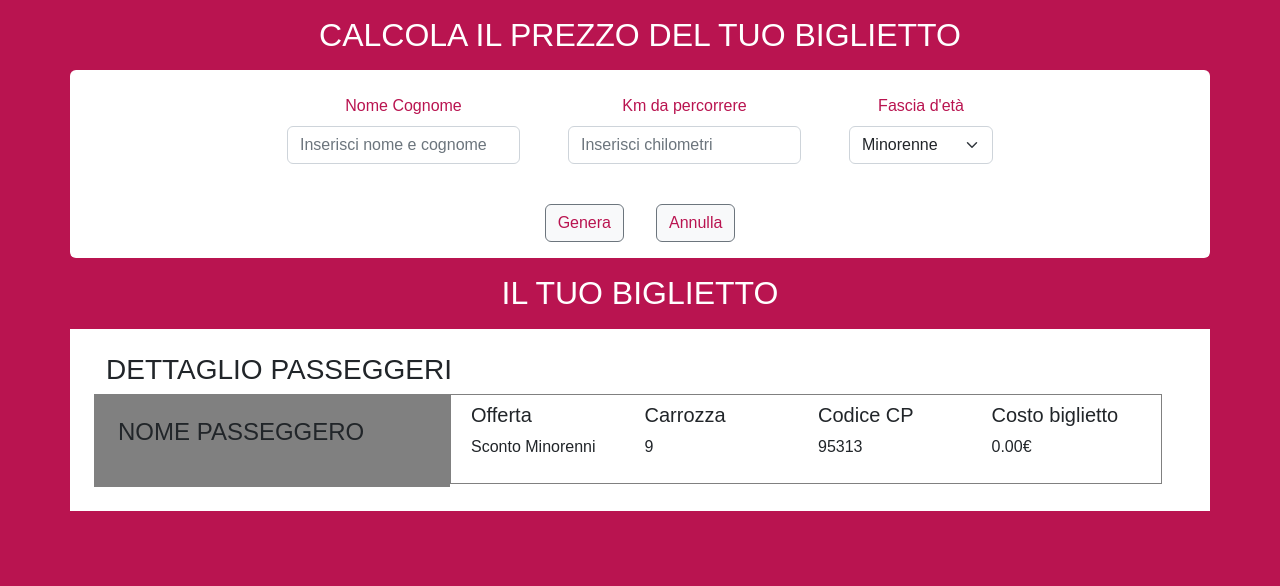
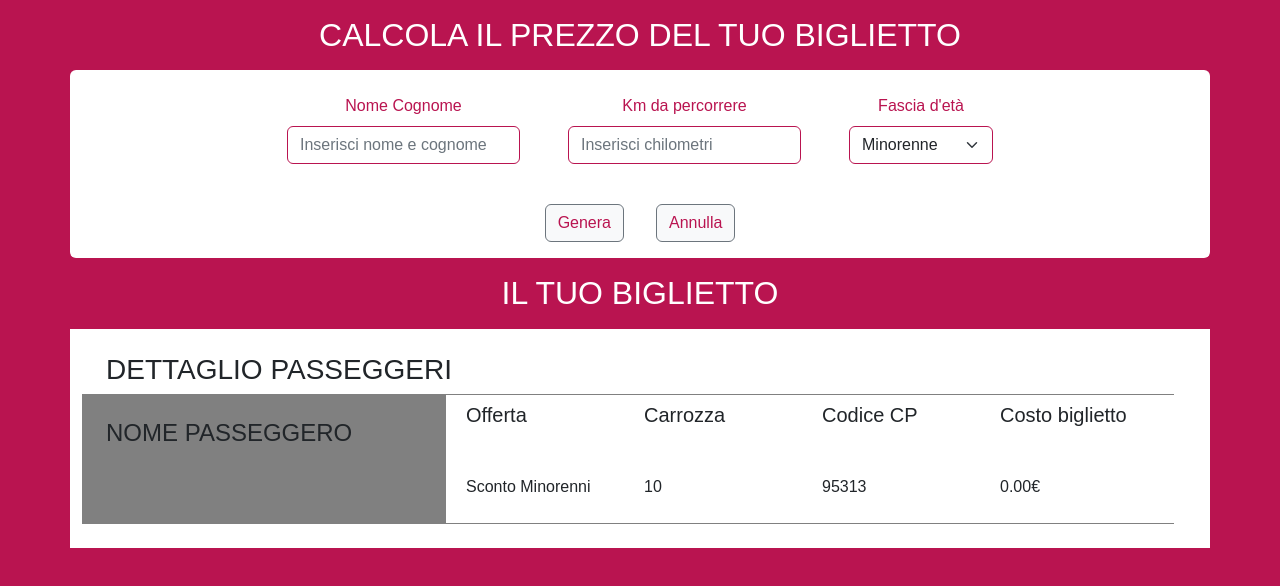
Before and after one commit to pietro-giordano/js-biglietto-treno-form, a plain HTML site: page index.html in a window 1280 px wide. Both pictures are taken after a click on the button "Genera". Drawn offline with nearby package versions, Linux system fonts and the light colour scheme.

Commit message:
leggera revisione / progetto concluso

```diff
--- a/css/style.css
+++ b/css/style.css
@@ -7,10 +7,15 @@ body {
       color: #b91450;
 }
 
+.border-wine {
+      border-color: #b91450;
+}
+
 .bg-grey {
       background-color: grey;
 }
 
 .border-grey {
-      border: 1px solid grey;
+      border-top: 1px solid grey;
+      border-bottom: 1px solid grey;
 }
--- a/index.html
+++ b/index.html
@@ -18,17 +18,17 @@
                         <div class="d-flex justify-content-center">
                               <div class="text-center m-4">
                                     <label for="name" class="form-label text-wine">Nome Cognome</label>
-                                    <input id="name" class="form-control" type="text" placeholder="Inserisci nome e cognome">
+                                    <input id="name" class="form-control border-wine" type="text" placeholder="Inserisci nome e cognome">
                               </div>
 
                               <div class="text-center m-4">
                                     <label for="km" class="form-label text-wine">Km da percorrere</label>
-                                    <input id="km" class="form-control" type="number" placeholder="Inserisci chilometri">
+                                    <input id="km" class="form-control border-wine" type="number" placeholder="Inserisci chilometri">
                               </div>
 
                               <div class="text-center m-4">
                                     <label for="age" class="form-label text-wine">Fascia d'età</label>
-                                    <select id="age" class="form-select">
+                                    <select id="age" class="form-select border-wine">
                                           <option value="under">Minorenne</option>
                                           <option value="adult">Maggiorenne</option>
                                           <option value="over">Over 65</option>
@@ -47,37 +47,37 @@
                         </div>
                   </div>
 
-                 <h2 class="text-center text-white text-uppercase my-3 text-wine">Il tuo biglietto</h2>
+                 <h2 class="d-none text-center text-white text-uppercase my-3 text-wine">Il tuo biglietto</h2>
 
-                  <div class="row bg-white p-4">
+                  <div class="d-none row bg-white p-4">
 
                         <h3 class="text-uppercase">Dettaglio passeggeri</h3>
 
-                        <div class="row">
+                        <div class="row border-grey p-0">
                               <div class="col-4 bg-grey p-4">
                                     <h4 class="text-uppercase">Nome passeggero</h4>
                                     <p id="name-output" class="text-uppercase"></p>
                               </div>
 
                               <div class="col">
-                                    <div class="row p-2 border-grey">
+                                    <div class="row p-2 h-100">
                                           <div class="col">
-                                                <h5>Offerta</h5>
+                                                <h5 class="mb-5">Offerta</h5>
                                                 <p id="discount-output" class="align-self-end"></p>
                                           </div>
 
                                           <div class="col">
-                                                <h5>Carrozza</h5>
+                                                <h5 class="mb-5">Carrozza</h5>
                                                 <p id="cab-output" class="align-self-end"></p>
                                           </div>
 
                                           <div class="col">
-                                                <h5>Codice CP</h5>
+                                                <h5 class="mb-5">Codice CP</h5>
                                                 <p id="cp-output" class="align-self-end"></p>
                                           </div>
 
                                           <div class="col">
-                                                <h5>Costo biglietto</h5>
+                                                <h5 class="mb-5">Costo biglietto</h5>
                                                 <p id="price-output" class="align-self-end"></p>
                                           </div>
                                     </div>
--- a/js/scripts.js
+++ b/js/scripts.js
@@ -8,6 +8,7 @@ const discountOutput = document.getElementById('discount-output');
 const cabOutput = document.getElementById('cab-output');
 const cpOutput = document.getElementById('cp-output');
 const priceOutput = document.getElementById('price-output');
+const dnone = document.querySelectorAll('.d-none');
 
 submitButton.addEventListener('click',
 
@@ -26,24 +27,40 @@ submitButton.addEventListener('click',
             if (ageSelect.value == 'under') {
                   nameOutput.innerHTML = nameInput.value;
                   discountOutput.innerHTML = 'Sconto Minorenni';
-                  cabOutput.innerHTML = Math.floor(Math.random() * 10);
+                  cabOutput.innerHTML = Math.floor(Math.random() * 10) + 1;
                   cpOutput.innerHTML = Math.floor(Math.random() * (99999 - 90000 + 1)) + 90000;
                   priceOutput.innerHTML = priceTicketUnder.toFixed(2) + '€';
             }
             else if (ageSelect.value == 'over') {
                   nameOutput.innerHTML = nameInput.value;
                   discountOutput.innerHTML = 'Sconto Over 65';
-                  cabOutput.innerHTML = Math.floor(Math.random() * 10);
+                  cabOutput.innerHTML = Math.floor(Math.random() * 10) + 1;
                   cpOutput.innerHTML = Math.floor(Math.random() * (99999 - 90000 + 1)) + 90000;
                   priceOutput.innerHTML = priceTicketOver.toFixed(2) + '€';
             }
             else {
                   nameOutput.innerHTML = nameInput.value;
                   discountOutput.innerHTML = 'Biglietto Standard';
-                  cabOutput.innerHTML = Math.floor(Math.random() * 10);
+                  cabOutput.innerHTML = Math.floor(Math.random() * 10) + 1;
                   cpOutput.innerHTML = Math.floor(Math.random() * (99999 - 90000 + 1)) + 90000;
                   priceOutput.innerHTML = priceTicket.toFixed(2) + '€';
             }
+
+            for (i = 0; i < dnone.length; i++) {
+
+                  dnone[i].classList.remove('d-none');
+
+            }
+
+      }
+
+)
+
+resetButton.addEventListener('click',
+
+      function () {
+
+            window.location.reload();
 
       }
 
```
